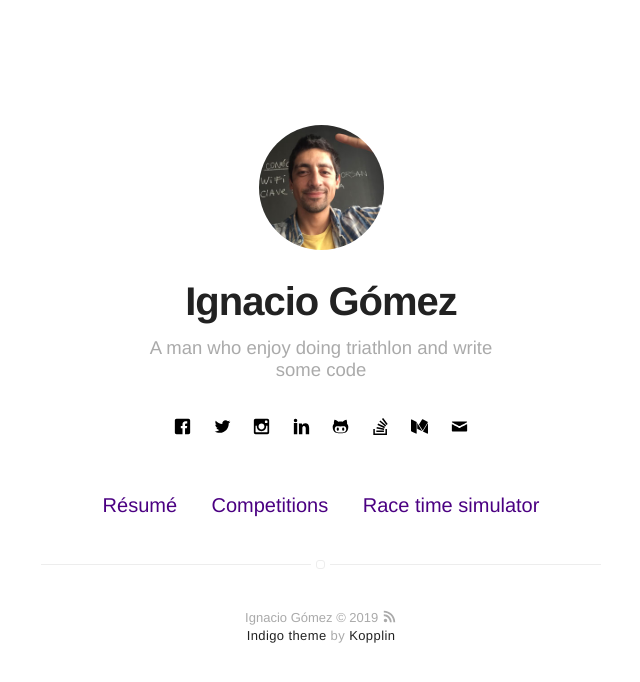
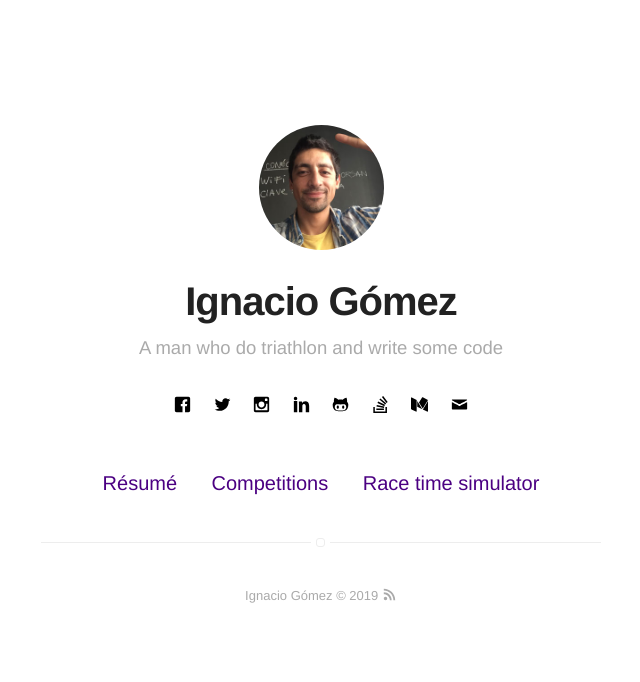
Before and after one commit to ignacio-gomeze/ignacio-gomeze.github.io, a Jekyll site: the page built from index.html, in a window 1280 px wide. Shown: the top 682 px of the page, without its empty margins (319-959 px from the left). Built offline with Jekyll 4.4.1, drawn with Linux system fonts in a browser that asks for light colours.

Commit message:
Update bio

```diff
--- a/_config.yml
+++ b/_config.yml
@@ -1,9 +1,9 @@
 # main text of home
 name: Ignacio Gómez
-bio: A man who enjoy doing triathlon and write some code
+bio: A man who do triathlon and write some code
 
 # twitter summary info
-description: A personal page about technology and some sport
+description: A personal page about technology and some of sport
 
 # if it's an external image, update below for true
 # better with square images
--- a/_includes/footer.html
+++ b/_includes/footer.html
@@ -1,7 +1,3 @@
 <footer class="footer-main">
     {{ site.name }} © {{ site.time | date: '%Y' }} <a class="link" href="{{ site.url }}/feed.xml" target="_blank"><svg class="icon icon-rss"><use xlink:href="#icon-rss"></use></svg></a>
-
-    <p class="extra">
-        <a class="link" href="https://github.com/sergiokopplin/indigo">Indigo theme</a> by <a class="link" href="https://github.com/sergiokopplin/indigo">Kopplin</a>
-    </p>
 </footer>
```
